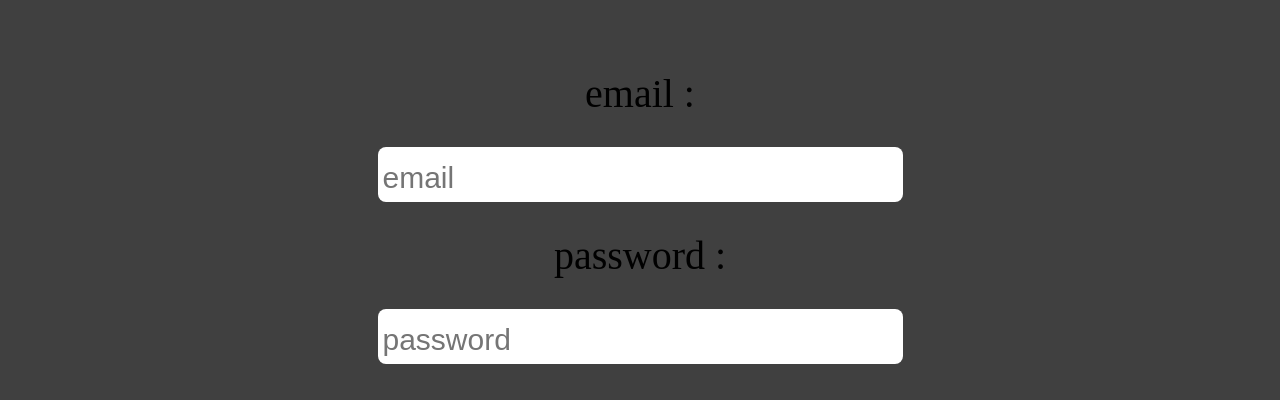
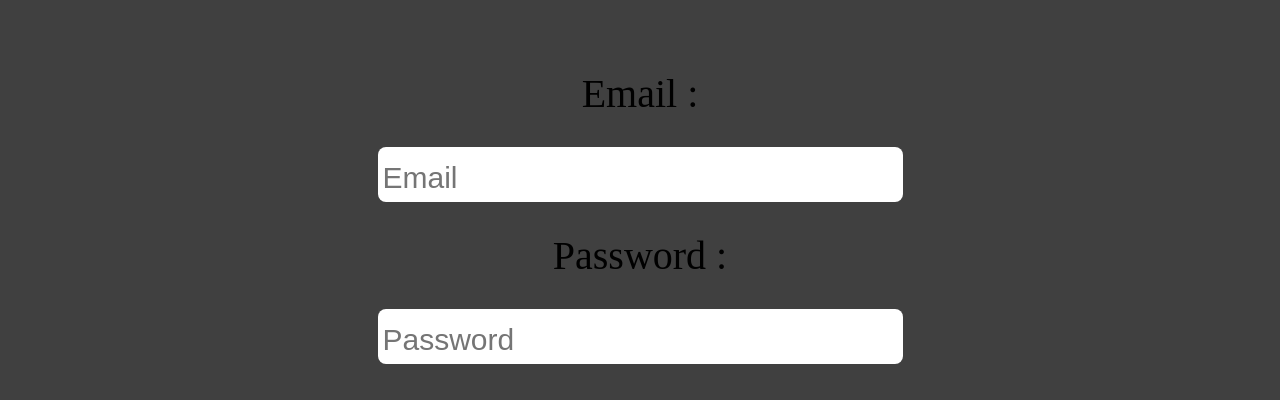
Before and after one commit to wdfwwkkee/fake-store, a React (Create React App) app: page /fake-store/sign-in in a window 1280 px wide. Shown: the part 306-706 px from the top of the page. Built offline with nearby package versions, Linux system fonts and the light colour scheme; no server answers.

Commit message:
redirectUserWhenHisLoggining

```diff
--- a/src/components/pages/SignIn/SignIn.jsx
+++ b/src/components/pages/SignIn/SignIn.jsx
@@ -3,7 +3,7 @@ import Header from "../../../layouts/Header/Header";
 import Footer from "../../../layouts/Footer";
 
 import { useForm } from "react-hook-form";
-import { Link } from "react-router-dom";
+import { Link, useNavigate } from "react-router-dom";
 
 import { useDispatch } from "react-redux";
 import { actions } from "../../../Slices/user.slice";
@@ -18,11 +18,14 @@ const authInvalidErrorMessage = "Firebase: Error (auth/invalid-credential).";
 const SignIn = () => {
   const dispatch = useDispatch();
 
+  const navigate = useNavigate();
+
   const [error, setError] = useState("");
 
   const {
     register,
     handleSubmit,
+    reset,
     getValues,
     formState: { errors },
   } = useForm();
@@ -33,11 +36,10 @@ const SignIn = () => {
     const password = getValues("password");
 
     signInWithEmailAndPassword(auth, email, password)
-      .then(({ user }) => dispatch(actions.loginUser({ email: user.email, token: user.accessToken, id: user.uid })))
+      .then(({ user }) => dispatch(actions.loginUser({ email: user.email, token: user.accessToken, id: user.uid })), reset(), navigate("/fake-store/products", { replace: true }))
       .catch((error) => {
         if (error.message === authInvalidErrorMessage) {
           setError("Неправильная почта или пароль")
-
         } else {
           console.log('unexpected error', error)
         }
@@ -46,22 +48,27 @@ const SignIn = () => {
     setError("");
   };
 
+
+  console.log(errors)
+
   return (
     <div>
       <Header />
       <form onSubmit={handleSubmit(login)} className="SignIn-form">
-        <div>email : </div>
+        <div>Email : </div>
         <input
           type="email"
-          {...register("userMail", { required: true })}
-          placeholder="email"
+          {...register("userMail", { required: "Email is required" })}
+          placeholder="Email"
         />
-        <div>password : </div>
+        {errors?.userMail?.message && <div style={{ color: 'red', fontSize: 25 }}>Email is required</div>}
+        <div>Password : </div>
         <input
           type="password"
-          {...register("password", { required: true })}
-          placeholder="password"
+          {...register("password", { required: "Password is required" })}
+          placeholder="Password"
         />
+        {errors?.password?.message && <div style={{ color: 'red', fontSize: 25 }}>Password is required</div>}
         {error ? (
           <div style={{ color: "red", fontSize: 25 }}>{error}</div>
         ) : null}
```
